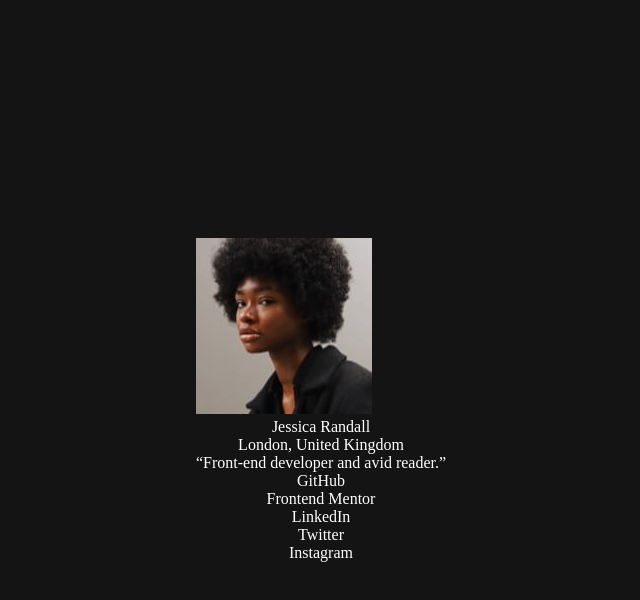
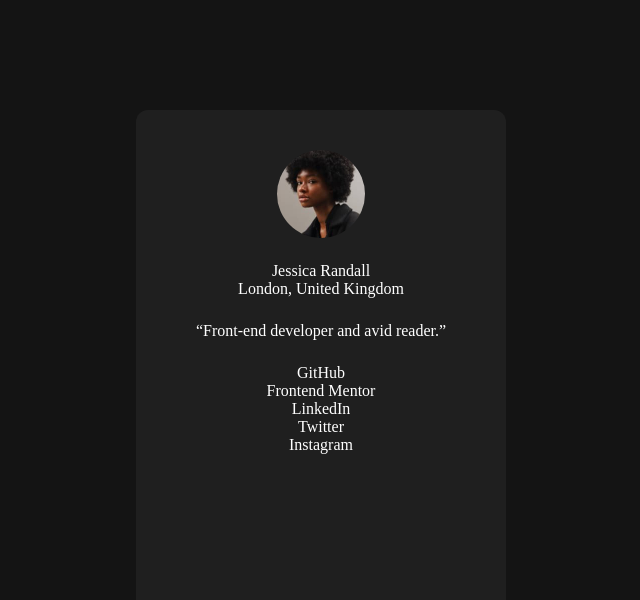
Before and after one commit to mr-manasdas/social-link, a plain HTML site: page index.html in a window 1280 px wide. Shown: the whole page, without its empty margins (319-959 px from the left). Drawn offline with Linux system fonts and the light colour scheme.

Commit message:
add profile picture

```diff
--- a/css/card.css
+++ b/css/card.css
@@ -1,3 +1,26 @@
+.card {
+    width: 370px;
+    height: 580px;
+    padding:40px;
+    border-radius: 12px;
+    background-color: var(--black-card);
+    display: flex;
+    flex-direction: column;
+    gap:24px;
+    flex:1;
+    align-items: center;
+}
+.profile-pic > div {
+    width: 88px;
+    height: 88px;
+}
+
+.profile-pic  img {
+    width: 100%;
+    height: 100%;
+    border-radius: 50%;
+    object-fit: contain;
+}
 
 ul > li {
     list-style-type: none;
```
